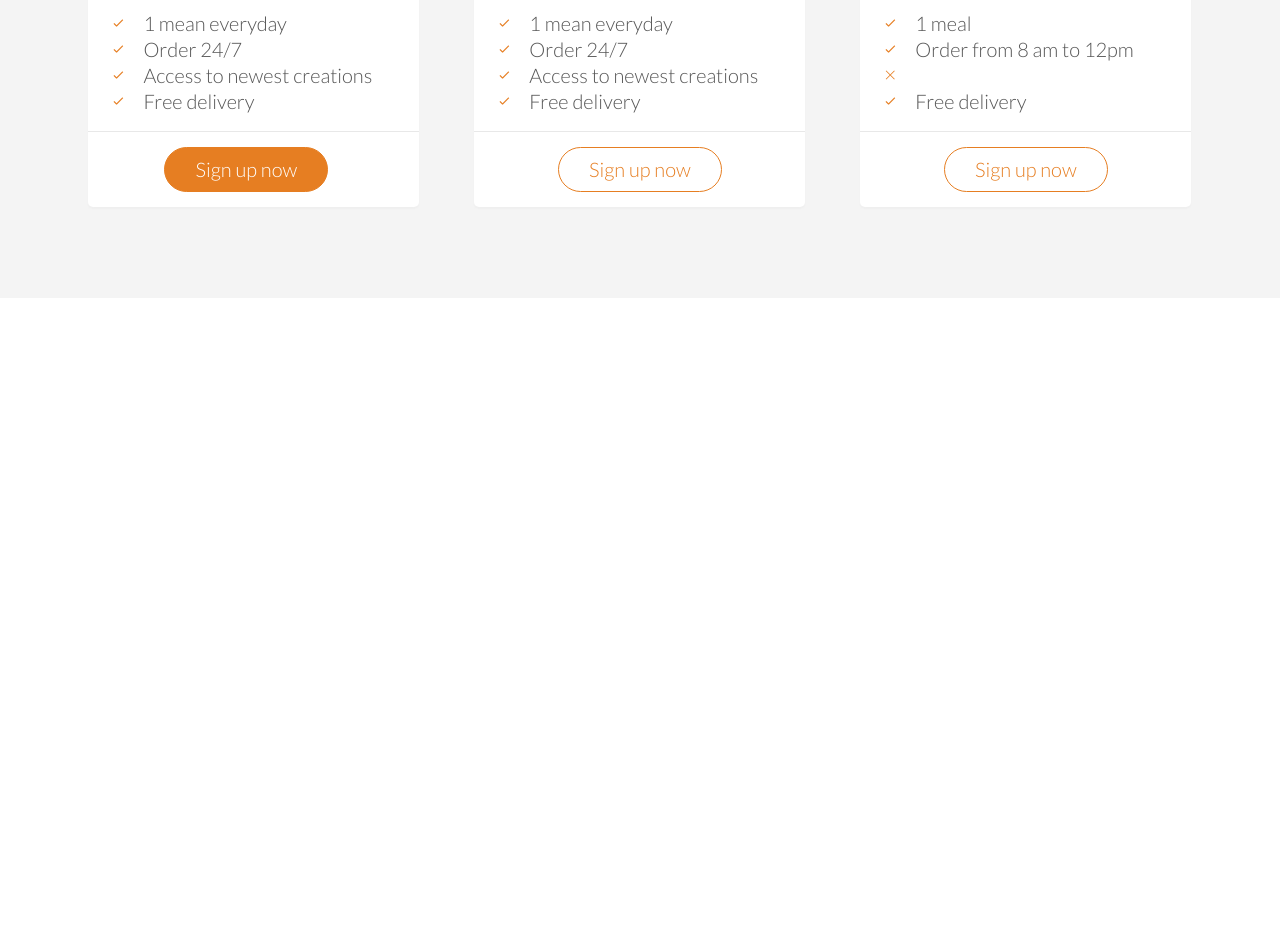
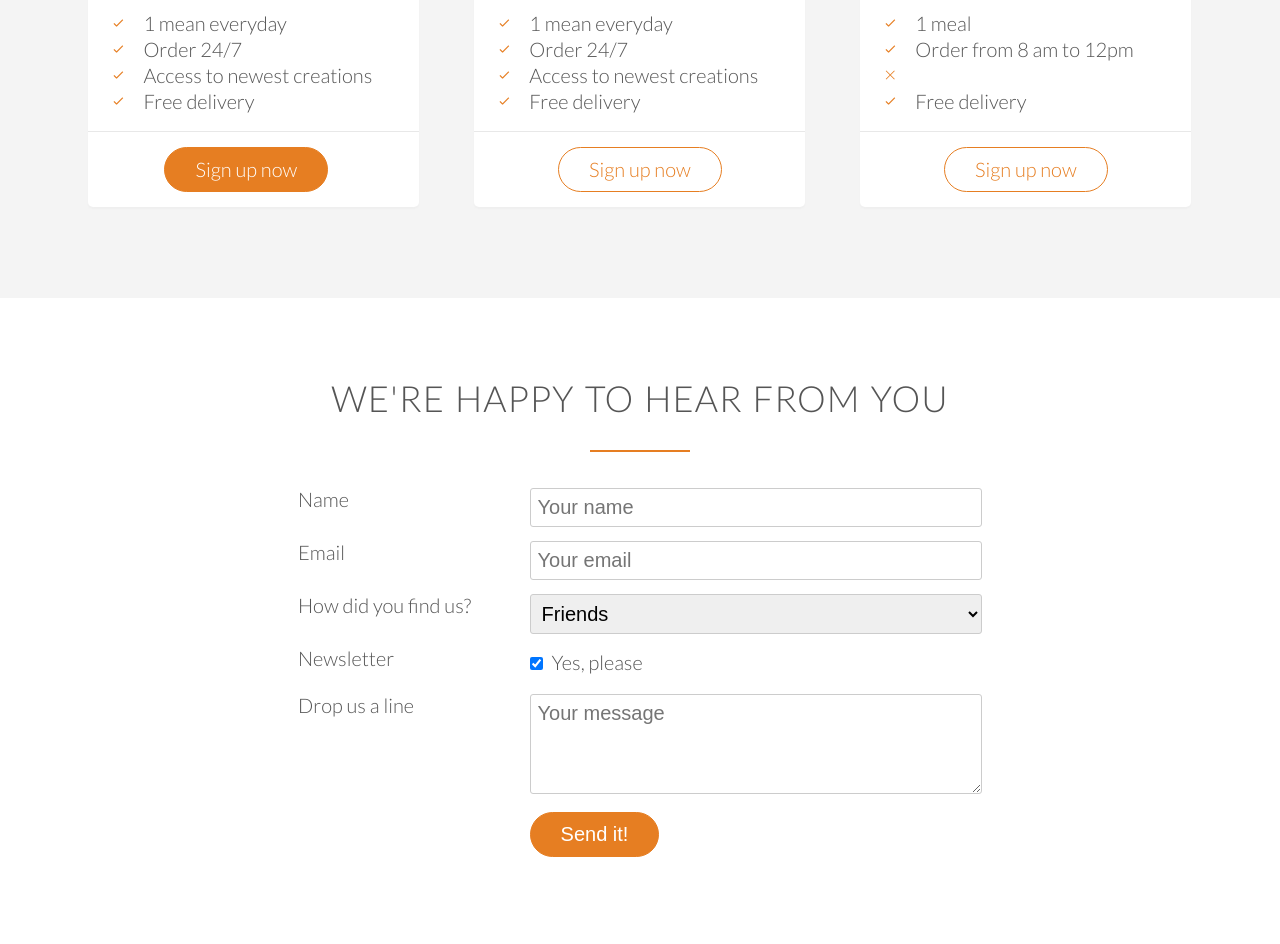
Before and after one commit to carlosv123/Amigos-html5-CSS3-project, a plain HTML site: page index.html in a window 1280 px wide. Shown: the part 4350-5294 px from the top of the page. Before the commit the page ends 4648 px from the top, so only its background shows below. Drawn offline with Linux system fonts and the light colour scheme; files whose address does not match are found by name.

Commit message:
contact form, options, select elements, placeholders. Has no action, cant submit anything but will work on that once i finished with everything

```diff
--- a/index.html
+++ b/index.html
@@ -309,9 +309,69 @@
                 </div>
             </div>
          </div>
-
       </section>
-
+        <section class="section-form">
+            <div class="row">
+                <h2>We're happy to hear from you</h2>
+            </div>
+            <div class="row">
+               <form method="post" action="#" class="contact-form">
+                  <div class="row">
+                     <div class="col span-1-of-3">
+                        <label for="name">Name</label>
+                    </div>
+                    <div class="col span-2-of-3">
+                        <input type="text" name="name" id="name" placeholder="Your name" required>
+                    </div>
+                  </div>
+                    <div class="row">
+                     <div class="col span-1-of-3">
+                        <label for="email">Email</label>
+                    </div>
+                    <div class="col span-2-of-3">
+                        <input type="email" name="email" id="email" placeholder="Your email" required>
+                    </div>
+                  </div>
+                     <div class="row">
+                     <div class="col span-1-of-3">
+                        <label for="find-us">How did you find us?</label>
+                    </div>
+                    <div class="col span-2-of-3">
+                        <select name="find-us" id="find-us">
+                          <option value="friends" selected>Friends</option>
+                          <option value="search">Search engine</option>
+                          <option value="ad">Advertisement</option>
+                          <option value="other">Other</option>
+                        </select>
+                    </div>
+                  </div>
+                   <div class="row">
+                     <div class="col span-1-of-3">
+                        <label>Newsletter</label>
+                    </div>
+                    <div class="col span-2-of-3">
+                        <input type="checkbox" name="news" id="news" checked> Yes, please
+                    </div>
+                  </div>
+                    <div class="row">
+                     <div class="col span-1-of-3">
+                        <label>Drop us a line</label>
+                    </div>
+                    <div class="col span-2-of-3">
+                        <textarea name="message" placeholder="Your message"></textarea>
+                    </div>
+                  </div>
+                   <div class="row">
+                     <div class="col span-1-of-3">
+                        <label>&nbsp;</label>
+                    </div>
+                    <div class="col span-2-of-3">
+                        <input type="submit" value="Send it!">
+                    </div>
+                  </div>
+               </form>
+            </div>
+        </section>
 
   </body>
 
--- a/resources/css/style.css
+++ b/resources/css/style.css
@@ -160,7 +160,8 @@ a:active {
 /* ------------------------ */
 
 .btn:link,
-.btn:visited {
+.btn:visited,
+input[type=submit] {
     display: inline-block;
     padding: 10px 30px;
     font-weight: 300;
@@ -171,7 +172,8 @@ a:active {
 }
 
 .btn-full:link,
-.btn-full:visited {
+.btn-full:visited,
+input[type=submit] {
     background-color: #e67e22;
     border: 1px solid #e67e22;
      color: #fff;
@@ -185,7 +187,9 @@ a:active {
 }
 
 .btn:hover,
-.btn:active {
+.btn:active,
+input[type=submit]:hover,
+input[type_submit]:active {
    background-color: #cf6d17;
 
 }
@@ -475,3 +479,35 @@ cite img {
 .plan ul li {
     padding: 5px 0;
 }
+
+
+/* ------------------------ */
+/* CONTACT FORM */
+/* ------------------------ */
+
+.contact-form {
+    width: 60%;
+    margin: 0 auto;
+}
+
+
+
+input[type=text],
+input[type=email],
+select,
+textarea {
+    width: 100%;
+    padding: 7px;
+    border-radius: 3px;
+    border: 1px solid #ccc;
+}
+
+textarea {
+    height: 100px;
+}
+
+input[type=checkbox] {
+    margin: 10px 5px 10px 0;
+}
+
+*:focus {outline: none;}
```
